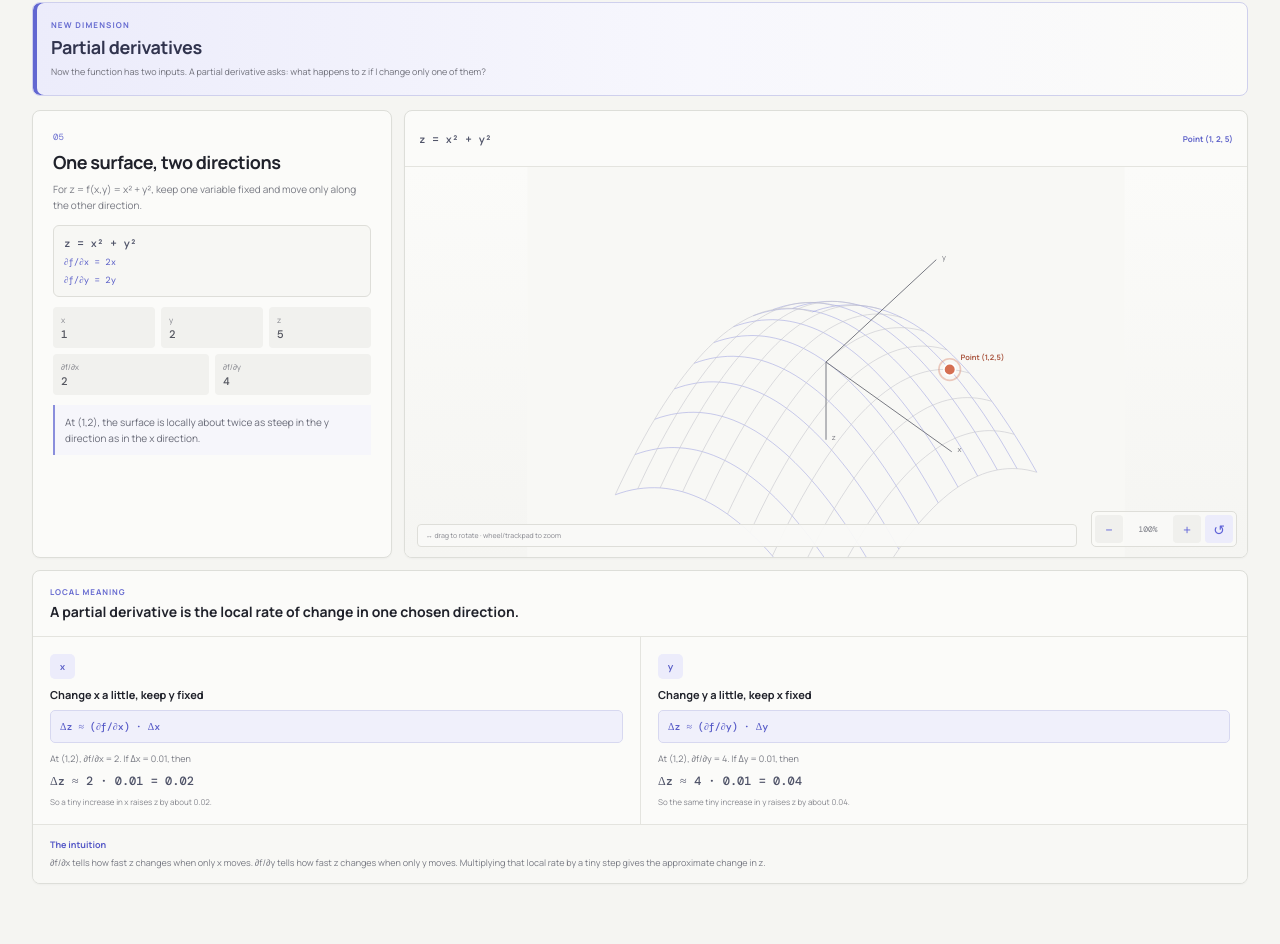
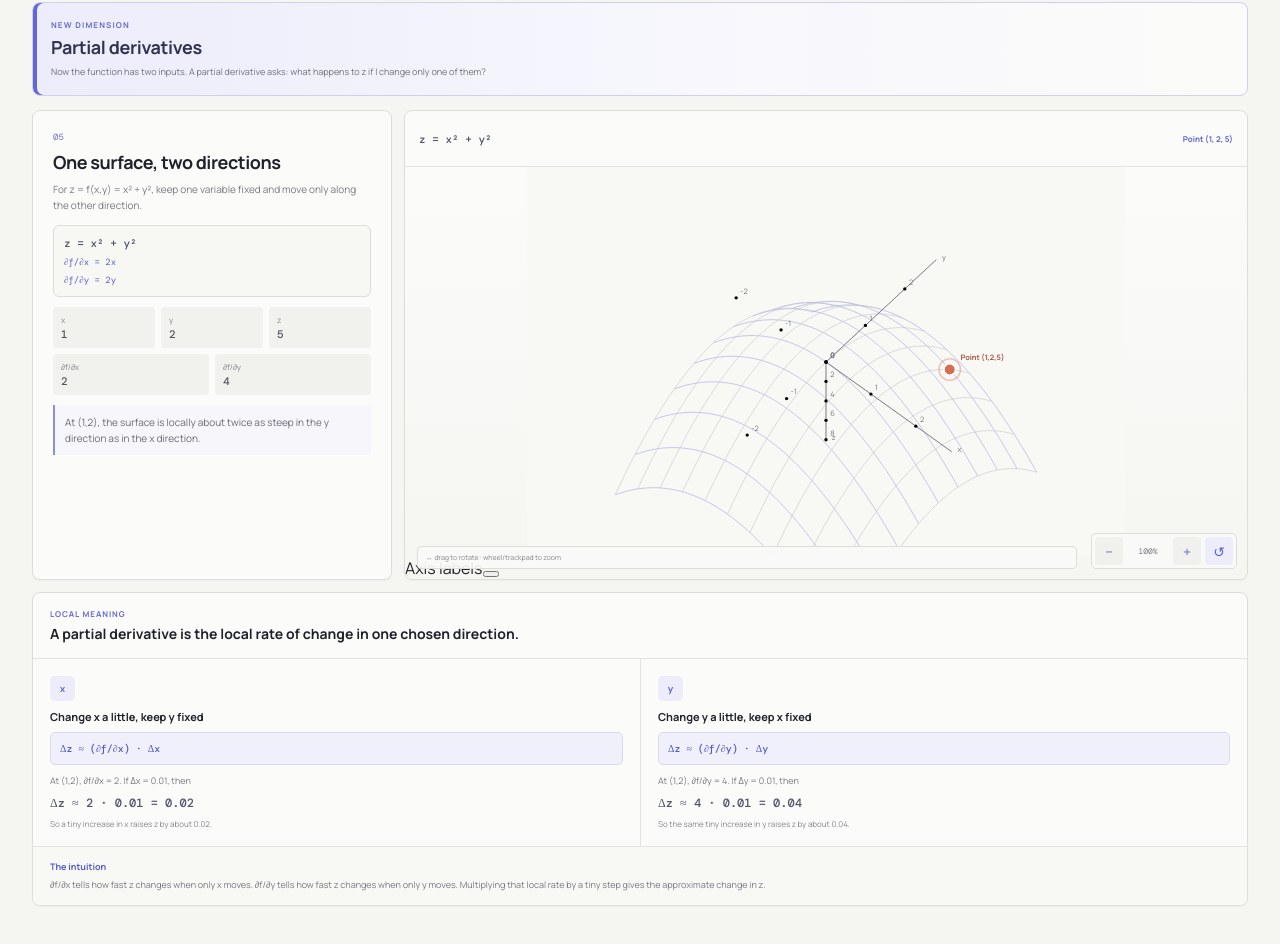
Before and after one commit to Alexander-768/analytics-tools, a React (Vite) app: page /#/basic-math/derivatives in a window 1280 px wide. Shown: the part 2491-3435 px from the top of the page. Built offline with nearby package versions, Linux system fonts and the light colour scheme.

Commit message:
Add axis tick labels toggle to 3D surface

```diff
--- a/src/pages/DerivativesPage.tsx
+++ b/src/pages/DerivativesPage.tsx
@@ -36,6 +36,7 @@ function Surface3D({pointLabel}:{pointLabel:string}){
   const [yaw,setYaw]=useState(-.72);
   const [pitch,setPitch]=useState(.62);
   const [zoom,setZoom]=useState(1);
+  const [showLabels,setShowLabels]=useState(true);
   const drag=useRef<{x:number;y:number;yaw:number;pitch:number}|null>(null);
   const project=(x:number,y:number,z:number)=>{
     const zScaled=z*.28;
@@ -55,6 +56,9 @@ function Surface3D({pointLabel}:{pointLabel:string}){
   });
   const point=project(1,2,5);
   const origin=project(0,0,0),xAxis=project(2.8,0,0),yAxis=project(0,2.8,0),zAxis=project(0,0,8);
+  const xTicks=[-2,-1,0,1,2];
+  const yTicks=[-2,-1,0,1,2];
+  const zTicks=[0,2,4,6,8];
   return <div className="surface3d-wrap">
     <svg className="surface3d" viewBox="0 0 720 470"
       onPointerDown={e=>{(e.currentTarget as SVGSVGElement).setPointerCapture(e.pointerId);drag.current={x:e.clientX,y:e.clientY,yaw,pitch}}}
@@ -67,12 +71,21 @@ function Surface3D({pointLabel}:{pointLabel:string}){
       <line x1={origin.x} y1={origin.y} x2={xAxis.x} y2={xAxis.y} className="surface-axis"/>
       <line x1={origin.x} y1={origin.y} x2={yAxis.x} y2={yAxis.y} className="surface-axis"/>
       <line x1={origin.x} y1={origin.y} x2={zAxis.x} y2={zAxis.y} className="surface-axis"/>
-      <text x={xAxis.x+7} y={xAxis.y}>x</text><text x={yAxis.x+7} y={yAxis.y}>y</text><text x={zAxis.x+7} y={zAxis.y}>z</text>
+      {showLabels&&<>
+        <text x={xAxis.x+7} y={xAxis.y}>x</text><text x={yAxis.x+7} y={yAxis.y}>y</text><text x={zAxis.x+7} y={zAxis.y}>z</text>
+        {xTicks.map(v=>{const p=project(v,0,0);return <g key={'xt'+v}><circle cx={p.x} cy={p.y} r="2" className="surface-tick"/><text x={p.x+5} y={p.y-5} className="surface-tick-label">{v}</text></g>})}
+        {yTicks.map(v=>{const p=project(0,v,0);return <g key={'yt'+v}><circle cx={p.x} cy={p.y} r="2" className="surface-tick"/><text x={p.x+5} y={p.y-5} className="surface-tick-label">{v}</text></g>})}
+        {zTicks.map(v=>{const p=project(0,0,v);return <g key={'zt'+v}><circle cx={p.x} cy={p.y} r="2" className="surface-tick"/><text x={p.x+5} y={p.y-5} className="surface-tick-label">{v}</text></g>})}
+      </>}
       <circle cx={point.x} cy={point.y} r="7" className="surface-point"/>
       <circle cx={point.x} cy={point.y} r="13" className="surface-point-ring"/>
       <text x={point.x+13} y={point.y-12} className="surface-point-label">{pointLabel}</text>
     </svg>
     <div className="surface3d-hint">↔ {pointLabel.includes('Точка')?'тащи — вращение · колесо/трекпад — масштаб':'drag to rotate · wheel/trackpad to zoom'}</div>
+    <div className="surface-label-toggle">
+      <span>{pointLabel.includes('Точка')?'Подписи осей':'Axis labels'}</span>
+      <button type="button" className={showLabels?'on':''} aria-pressed={showLabels} onClick={()=>setShowLabels(v=>!v)}><i/></button>
+    </div>
     <div className="surface-controls">
       <button type="button" onClick={()=>setZoom(z=>Math.max(.55,z/1.18))}>−</button>
       <span>{Math.round(zoom*100)}%</span>
```
